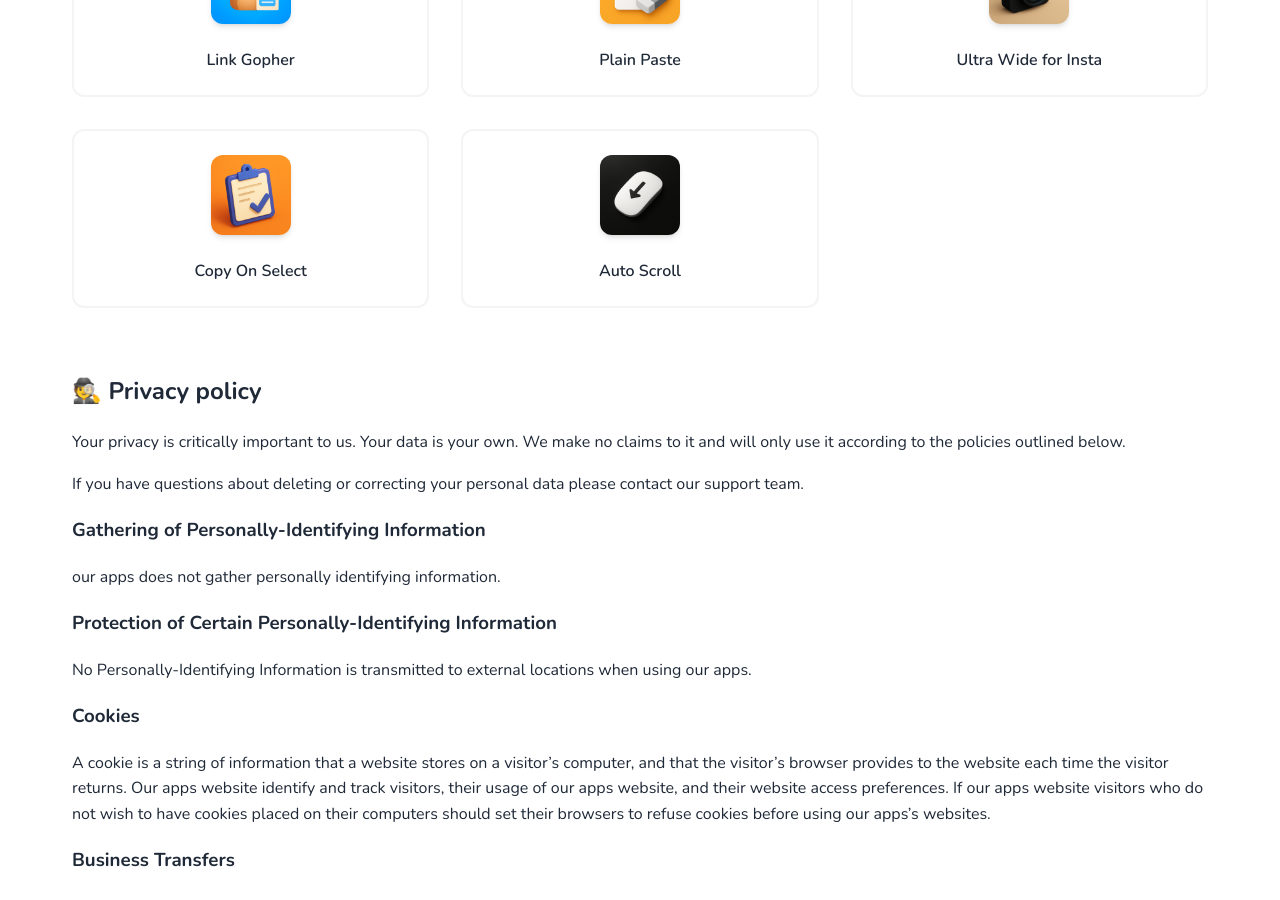
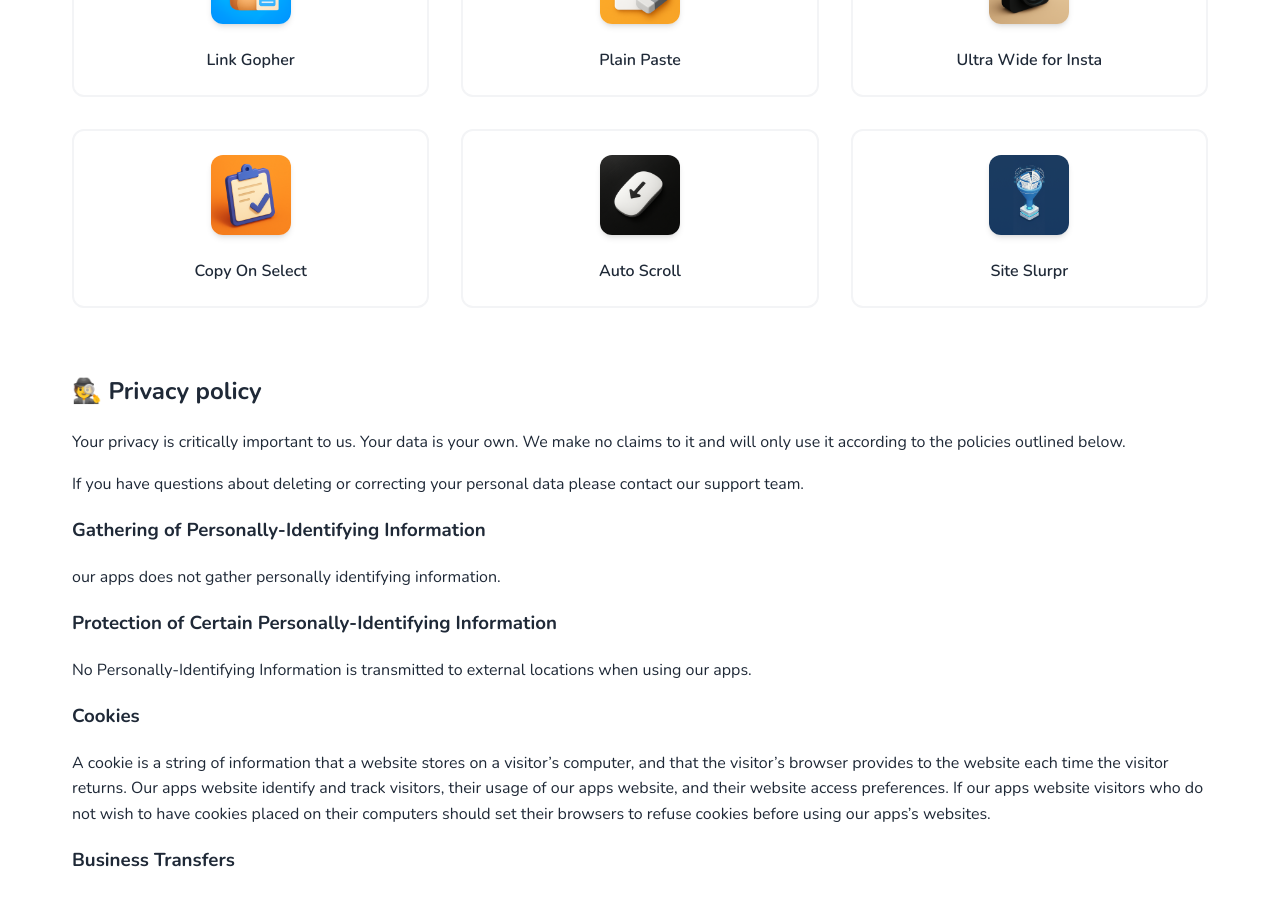
Before and after one commit to pmstani/pmstani.github.io, a Jekyll site: the page built from index.md, in a window 1280 px wide and 900 px high, scrolled down 3677 px. Built offline with Jekyll 4.4.1, drawn with Linux system fonts in a browser that asks for light colours.

Commit message:
✨ Add Site Slurpr

```diff
--- a/apps.json
+++ b/apps.json
@@ -288,5 +288,11 @@
     "app_name": "Auto scroll Web",
     "app_description": "Hands-free scrolling",
     "image_url": "https://pmstani.github.io/img/apps/autoscroll.png"
+  },
+  {
+    "app_url": "https://apps.apple.com/app/6753717096",
+    "app_name": "Site Slurpr",
+    "app_description": "Download Entire Websites",
+    "image_url": "https://pmstani.github.io/img/apps/siteslurper.png"
   }
 ]
--- a/index.md
+++ b/index.md
@@ -297,6 +297,12 @@
       <div class="app-name">Auto Scroll</div>
     </a>
   </div>
+  <div class="app-item">
+    <a href="https://apps.apple.com/app/id6753717096" title="Site Slurpr">
+      <img src="/img/apps/siteslurper.png" alt="Site Slurpr">
+      <div class="app-name">Site Slurpr</div>
+    </a>
+  </div>
 </div>
 
 ## 🕵️ Privacy policy {#privacy}
```
Also changed, not shown: img/apps/siteslurper.png (added).
